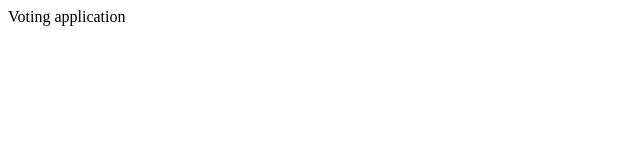
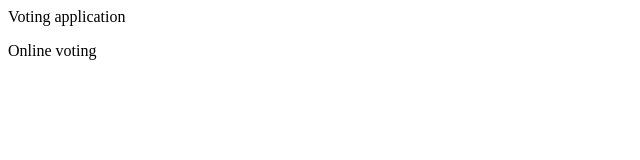
Before and after one commit to dhavaleharshad/local_repo, a plain HTML site: page index.html in a window 1280 px wide. Shown: the full height of the page, 0-640 px from the left. Drawn offline with Linux system fonts and the light colour scheme.

Commit message:
Add online voting paragraph to index.html

```diff
--- a/index.html
+++ b/index.html
@@ -1 +1,2 @@
 <p>Voting application</p>
+<p>Online voting</p>
```
